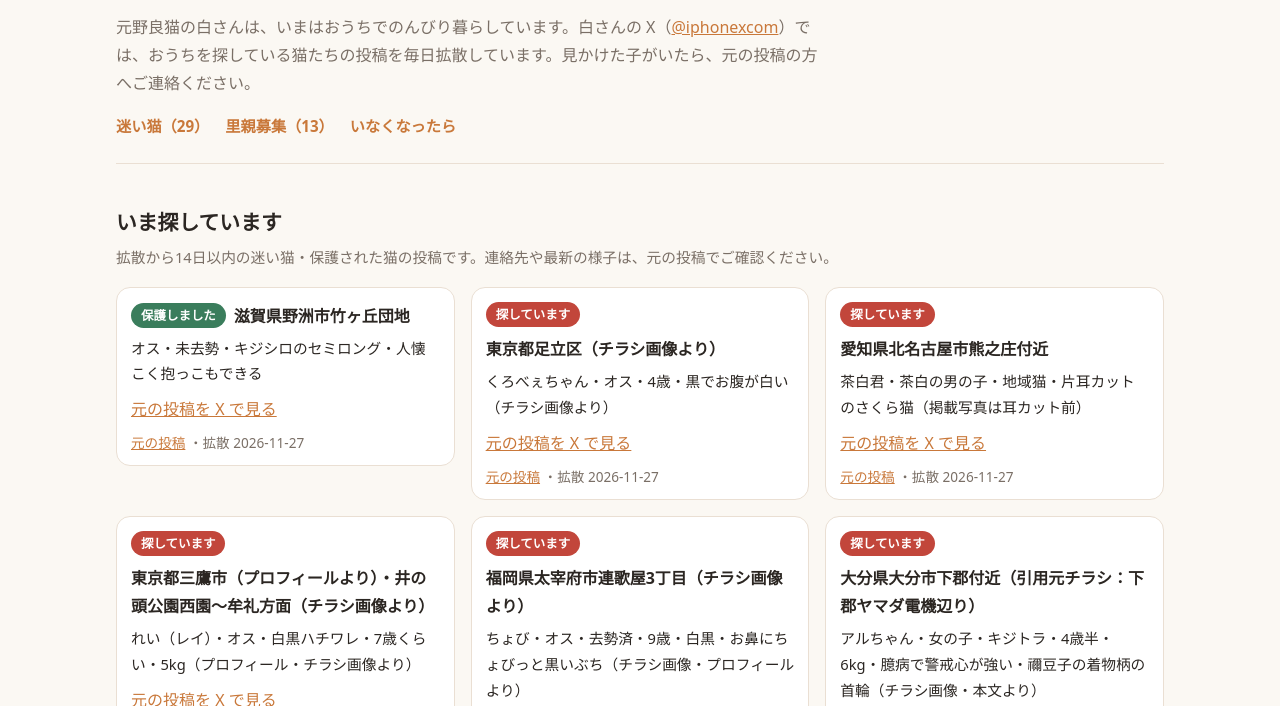
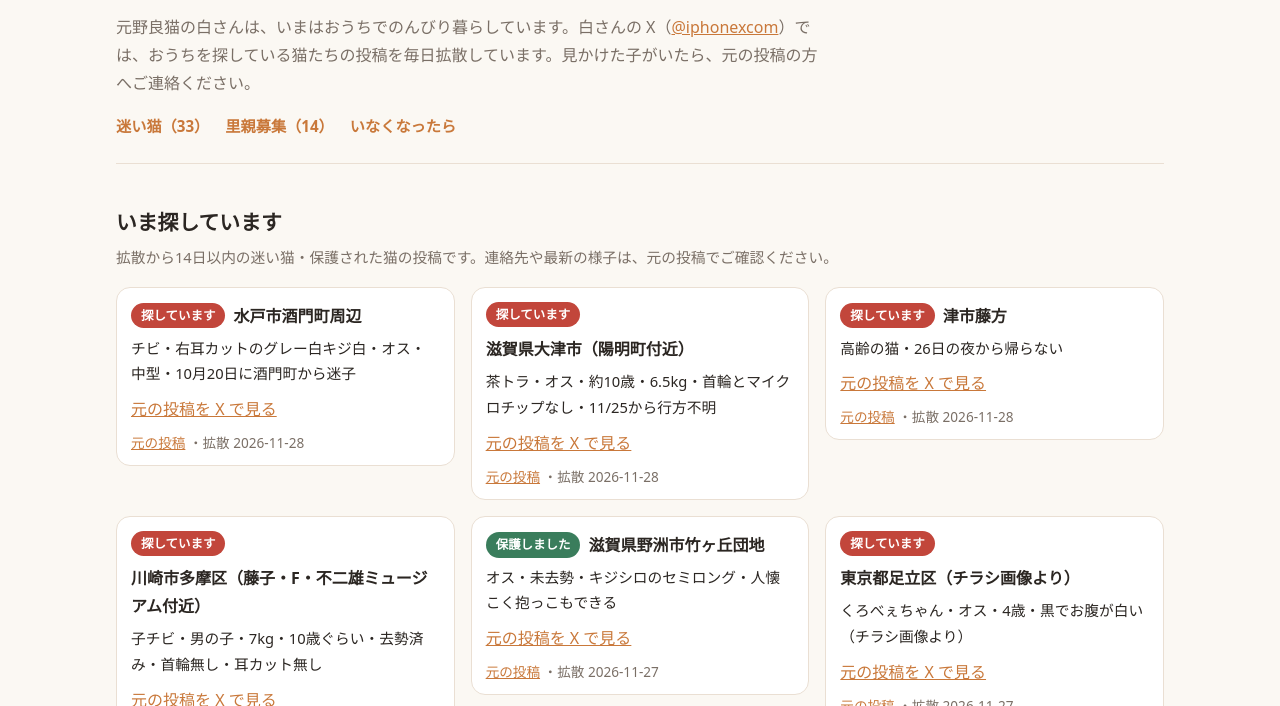
Before and after one commit to 2yzg569rkq-stack/shiro-cat-ouen, a plain HTML site: page docs/index.html in a window 1280 px wide. Shown: the part 94-800 px from the top of the page. Drawn offline with Linux system fonts and the light colour scheme.

Commit message:
Update cat support listings

```diff
--- a/docs/index.html
+++ b/docs/index.html
@@ -48,13 +48,61 @@ footer a{color:var(--accent)}
 <header>
   <h1>白さんの<span>迷い猫・保護猫</span>おうえん</h1>
   <p class="lead">元野良猫の白さんは、いまはおうちでのんびり暮らしています。白さんの X（<a href="https://x.com/iphonexcom" style="color:var(--accent)">@iphonexcom</a>）では、おうちを探している猫たちの投稿を毎日拡散しています。見かけた子がいたら、元の投稿の方へご連絡ください。</p>
-  <nav><a href="#lost">迷い猫（29）</a><a href="#adopt">里親募集（13）</a><a href="#guide">いなくなったら</a></nav>
+  <nav><a href="#lost">迷い猫（33）</a><a href="#adopt">里親募集（14）</a><a href="#guide">いなくなったら</a></nav>
 </header>
 
 <section id="lost">
   <h2>いま探しています</h2>
   <p class="sub">拡散から14日以内の迷い猫・保護された猫の投稿です。連絡先や最新の様子は、元の投稿でご確認ください。</p>
   <div class="grid">
+    <article class="card">
+      <div class="meta">
+        <span class="badge b-lost">探しています</span>
+        <span class="area">水戸市酒門町周辺</span>
+      </div>
+      <p class="feat">チビ・右耳カットのグレー白キジ白・オス・中型・10月20日に酒門町から迷子</p>
+      <blockquote class="twitter-tweet" data-dnt="true" data-lang="ja" data-conversation="none">
+        <a href="https://x.com/hearty_mo_sao/status/2126357103875129456">元の投稿を X で見る</a>
+      </blockquote>
+      <p class="links"><a href="https://x.com/hearty_mo_sao/status/2126357103875129456" target="_blank" rel="noopener">元の投稿</a>
+      ・拡散 2026-11-28</p>
+    </article>
+    <article class="card">
+      <div class="meta">
+        <span class="badge b-lost">探しています</span>
+        <span class="area">滋賀県大津市（陽明町付近）</span>
+      </div>
+      <p class="feat">茶トラ・オス・約10歳・6.5kg・首輪とマイクロチップなし・11/25から行方不明</p>
+      <blockquote class="twitter-tweet" data-dnt="true" data-lang="ja" data-conversation="none">
+        <a href="https://x.com/rwjvm4/status/2126439174350016785">元の投稿を X で見る</a>
+      </blockquote>
+      <p class="links"><a href="https://x.com/rwjvm4/status/2126439174350016785" target="_blank" rel="noopener">元の投稿</a>
+      ・拡散 2026-11-28</p>
+    </article>
+    <article class="card">
+      <div class="meta">
+        <span class="badge b-lost">探しています</span>
+        <span class="area">津市藤方</span>
+      </div>
+      <p class="feat">高齢の猫・26日の夜から帰らない</p>
+      <blockquote class="twitter-tweet" data-dnt="true" data-lang="ja" data-conversation="none">
+        <a href="https://x.com/tamachiyan70/status/2126459998528319692">元の投稿を X で見る</a>
+      </blockquote>
+      <p class="links"><a href="https://x.com/tamachiyan70/status/2126459998528319692" target="_blank" rel="noopener">元の投稿</a>
+      ・拡散 2026-11-28</p>
+    </article>
+    <article class="card">
+      <div class="meta">
+        <span class="badge b-lost">探しています</span>
+        <span class="area">川崎市多摩区（藤子・F・不二雄ミュージアム付近）</span>
+      </div>
+      <p class="feat">子チビ・男の子・7kg・10歳ぐらい・去勢済み・首輪無し・耳カット無し</p>
+      <blockquote class="twitter-tweet" data-dnt="true" data-lang="ja" data-conversation="none">
+        <a href="https://x.com/sakae01674189/status/2126506958106865780">元の投稿を X で見る</a>
+      </blockquote>
+      <p class="links"><a href="https://x.com/sakae01674189/status/2126506958106865780" target="_blank" rel="noopener">元の投稿</a>
+      ・拡散 2026-11-28</p>
+    </article>
     <article class="card">
       <div class="meta">
         <span class="badge b-found">保護しました</span>
@@ -412,6 +460,18 @@ footer a{color:var(--accent)}
     <article class="card">
       <div class="meta">
         <span class="badge b-adopt">里親募集</span>
+        <span class="area">八丈</span>
+      </div>
+      <p class="feat">みゅーちゃん・女の子・生後1ヶ月半〜2ヶ月・キジトラ・ノミダニ駆除済・シャンプー済・エイズ白血病未実施・おっとり</p>
+      <blockquote class="twitter-tweet" data-dnt="true" data-lang="ja" data-conversation="none">
+        <a href="https://x.com/8jo_shimaneko/status/2126498931760894100">元の投稿を X で見る</a>
+      </blockquote>
+      <p class="links"><a href="https://x.com/8jo_shimaneko/status/2126498931760894100" target="_blank" rel="noopener">元の投稿</a>
+      ・拡散 2026-11-28</p>
+    </article>
+    <article class="card">
+      <div class="meta">
+        <span class="badge b-adopt">里親募集</span>
         <span class="area">千葉県（募集：関東地方）</span>
       </div>
       <p class="feat">2歳の兄妹猫（♂♀）・ウイルス検査陰性・引っ越しを理由に手放されシェルターに</p>
@@ -580,7 +640,7 @@ footer a{color:var(--accent)}
 </section>
 
 <footer>
-  最終更新：2026年11月27日 19:15（日本時間）<br>
+  最終更新：2026年11月28日 13:15（日本時間）<br>
   掲載している投稿は X の埋め込みで表示しており、写真や文章は元の投稿者さんのものです。見つかった・里親さんが決まった・載せないでほしい、などのときは <a href="https://x.com/iphonexcom">@iphonexcom</a> までお知らせください。すぐに外します。
 </footer>
 </div>
```
